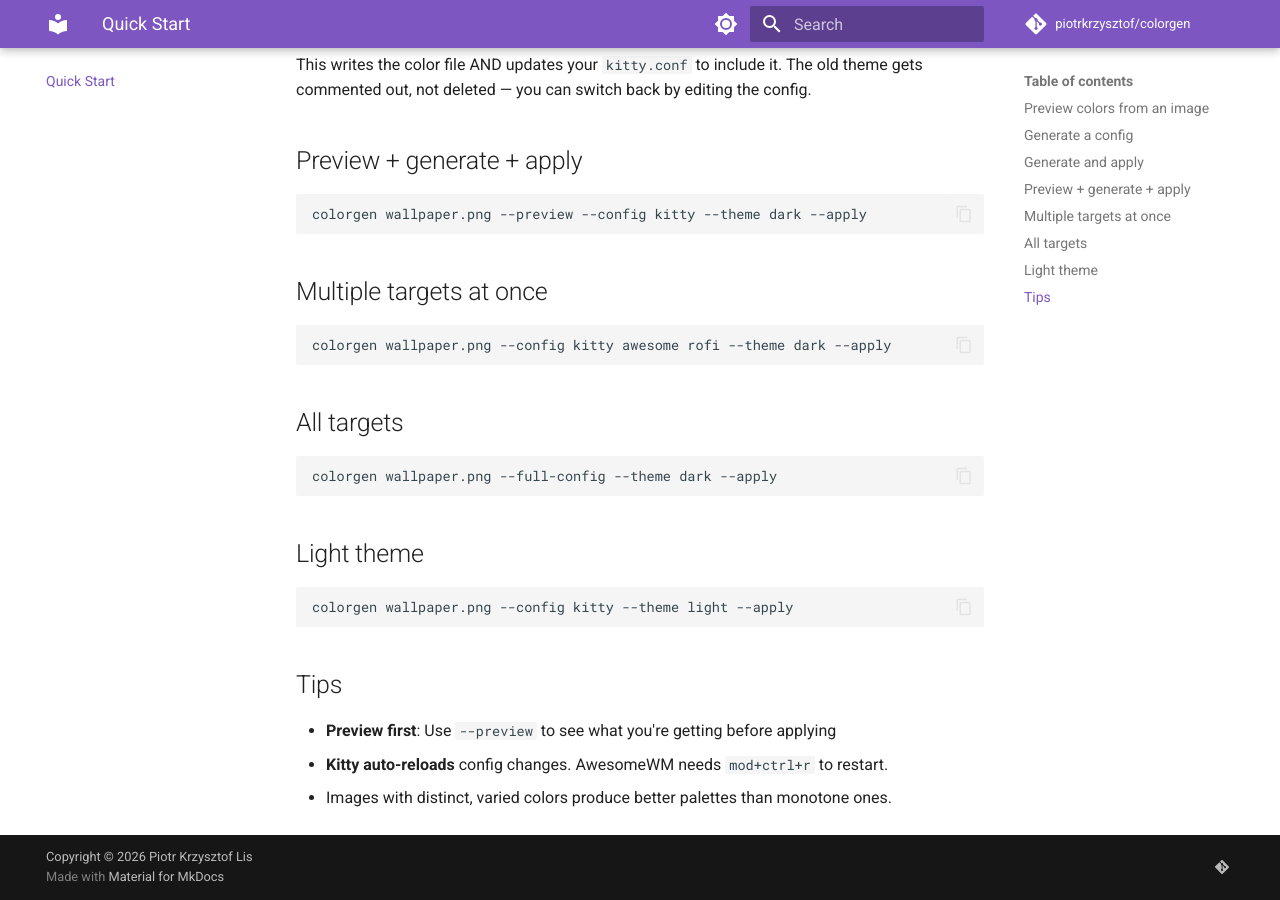
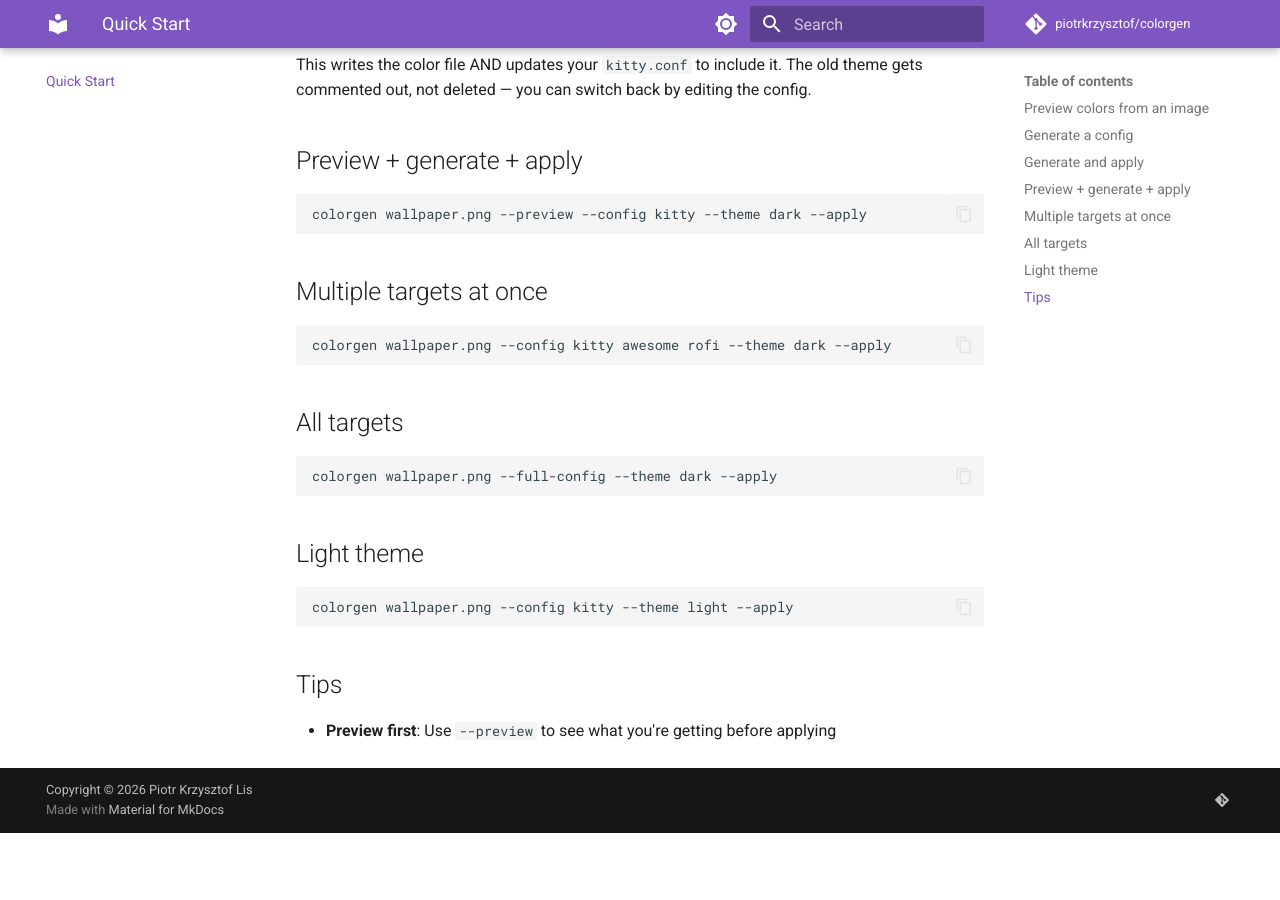
Before and after one commit to straightchlorine/colorgen, an MkDocs documentation site: the page built from docs/quickstart.md, in a window 1280 px wide and 900 px high, scrolled down 628 px. Built offline with MkDocs 1.6.1 and Material for MkDocs 9.7.7, drawn with Linux system fonts in a browser that asks for light colours; after the commit the page ends 1461 px from its top, so only the background shows below that.

Commit message:
doc: small cleanup and make serve command

```diff
--- a/docs/quickstart.md
+++ b/docs/quickstart.md
@@ -51,5 +51,3 @@ colorgen wallpaper.png --config kitty --theme light --apply
 ## Tips
 
 - **Preview first**: Use `--preview` to see what you're getting before applying
-- **Kitty auto-reloads** config changes. AwesomeWM needs `mod+ctrl+r` to restart.
-- Images with distinct, varied colors produce better palettes than monotone ones.
--- a/mkdocs.yml
+++ b/mkdocs.yml
@@ -52,6 +52,7 @@ markdown_extensions:
   - admonition
   - pymdownx.details
   - attr_list
+  - md_in_html
   - tables
   - toc:
       permalink: true
```
Also changed, not shown: README.md (+0 -1 lines), docs/index.md (+1 -2 lines), 1 other file.
